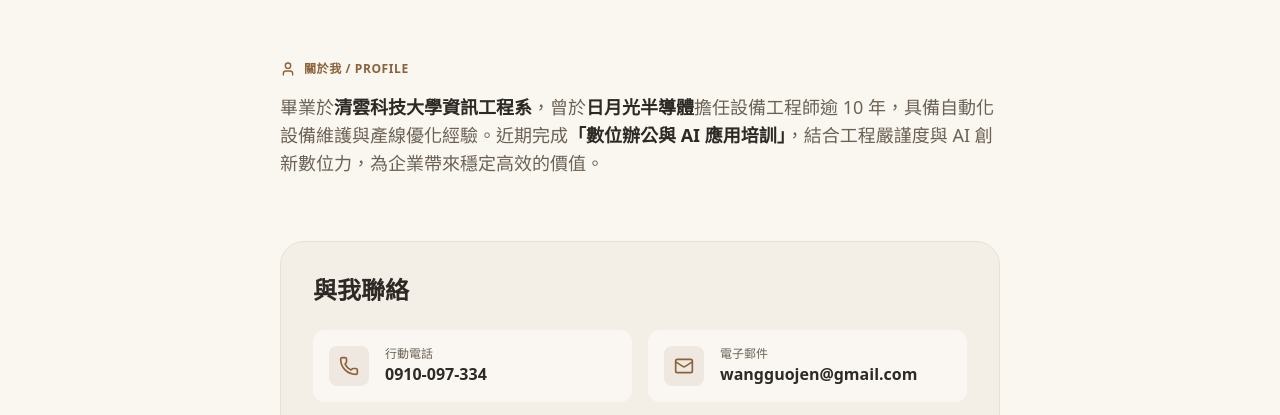
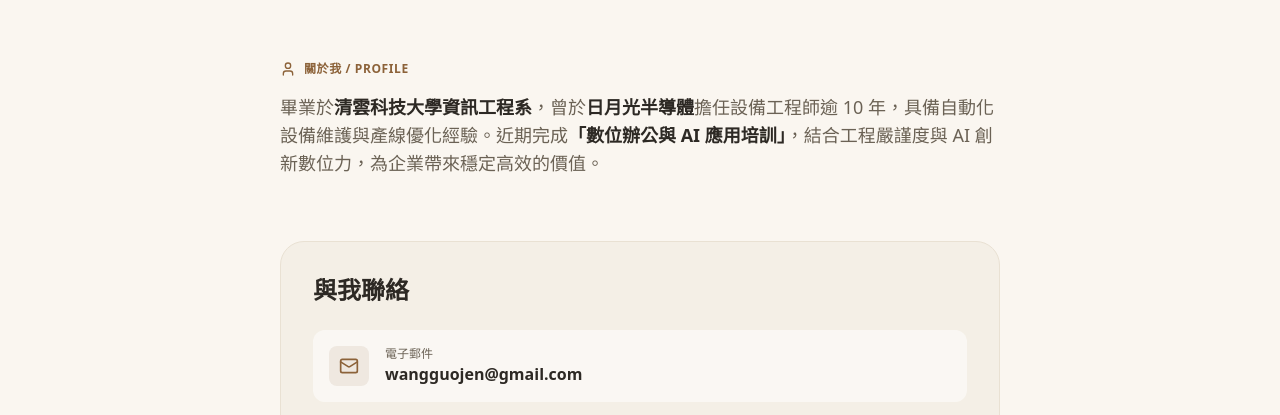
Before and after one commit to wangguojen-alt/pop, a plain HTML site: page index.html in a window 1280 px wide. Shown: the part 308-723 px from the top of the page. Drawn offline with nearby package versions, Linux system fonts and the light colour scheme.

Commit message:
Update index.html

```diff
--- a/index.html
+++ b/index.html
@@ -74,11 +74,7 @@
         <section class="bg-brand-creamCard p-8 rounded-3xl border border-[#E9E1D3] flex flex-col gap-6">
             <h2 class="text-2xl font-bold">與我聯絡</h2>
             <div class="grid grid-cols-1 md:grid-cols-2 gap-4">
-                <a href="tel:0910097334" class="flex items-center gap-4 p-4 bg-white/55 rounded-xl hover:bg-white transition duration-200">
-                    <div class="w-10 h-10 rounded-lg bg-brand-accent/10 flex items-center justify-center text-brand-accent"><i data-lucide="phone" class="w-5 h-5"></i></div>
-                    <div><span class="text-xs text-brand-mutedText block">行動電話</span><span class="text-base font-semibold text-brand-darkText">0910-097-334</span></div>
-                </a>
-                <div class="flex items-center justify-between p-4 bg-white/55 rounded-xl hover:bg-white transition duration-200 group">
+                <div class="flex items-center justify-between p-4 bg-white/55 rounded-xl hover:bg-white transition duration-200 group col-span-1 md:col-span-2">
                     <a href="mailto:wangguojen@gmail.com" class="flex items-center gap-4">
                         <div class="w-10 h-10 rounded-lg bg-brand-accent/10 flex items-center justify-center text-brand-accent"><i data-lucide="mail" class="w-5 h-5"></i></div>
                         <div><span class="text-xs text-brand-mutedText block">電子郵件</span><span class="text-base font-semibold text-brand-darkText">wangguojen@gmail.com</span></div>
```
